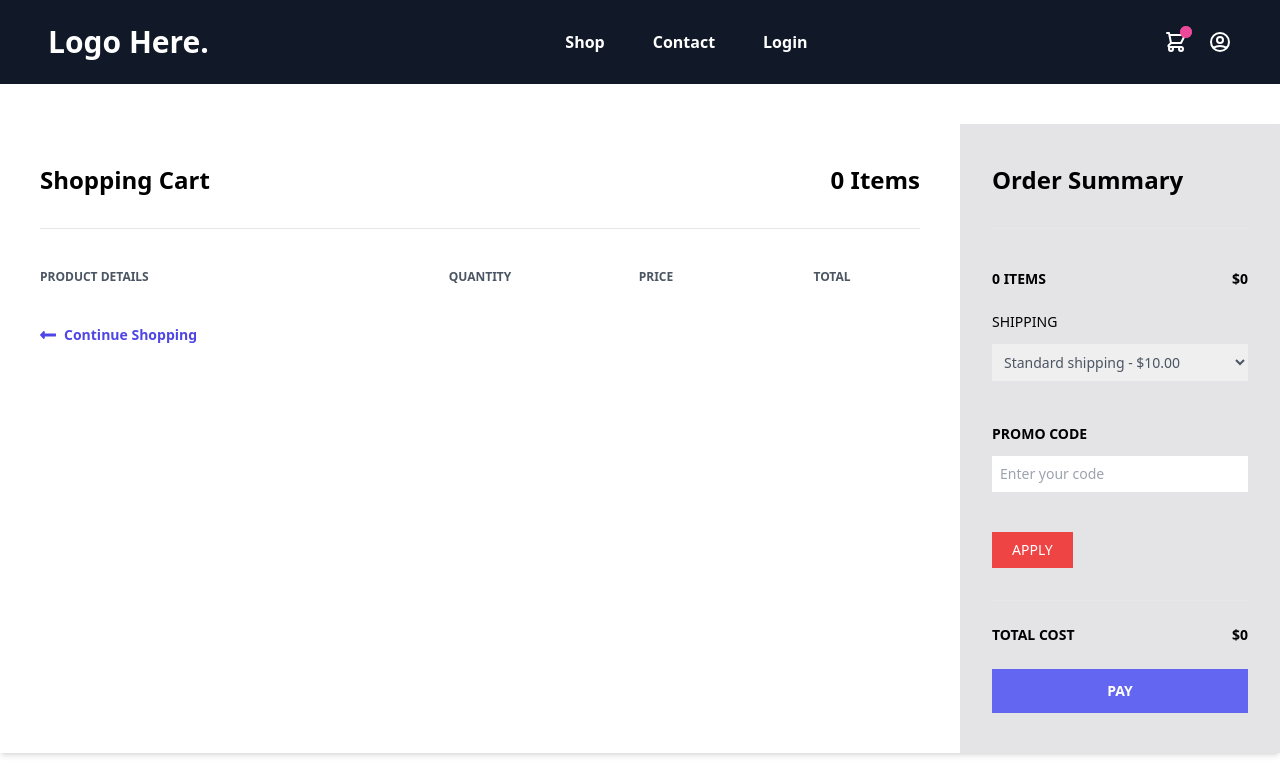
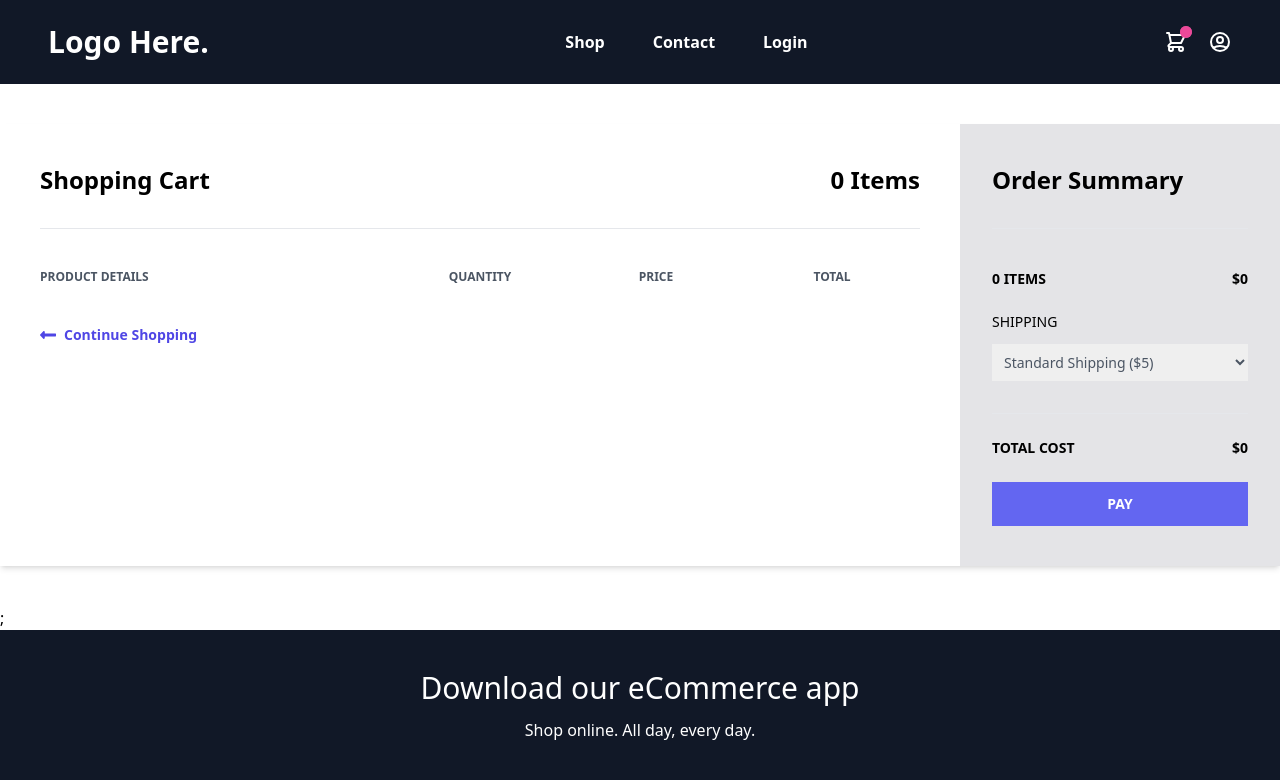
Before and after one commit to ahmad-almoustafa/e-commerce, a React (Create React App) app in the folder client/: page /checkout in a window 1280 px wide. Shown: the top 780 px of the page. Built offline with nearby package versions, Linux system fonts and the light colour scheme.

Commit message:
shippingSlice

```diff
--- a/client/src/components/cart/OrderSummary.js
+++ b/client/src/components/cart/OrderSummary.js
@@ -1,22 +1,30 @@
+import { useDispatch, useSelector } from "react-redux";
 import { Link } from "react-router-dom";
-const OrderSummary = ({cartCount, total}) => {
+import { selectShippingMethods } from "../../features/shipping/selector";
+import { setSelectedShippingMethod } from "../../features/shipping/shippingSlice";
+import ShippingMethods from "./ShippingMethods";
+const OrderSummary = ({cartCount,cartTotal,total}) => {
+  const shippingMethods =useSelector(selectShippingMethods)
+  const dispatch = useDispatch();
+  const handleShippingChange = e => {
+    e.preventDefault();
+   dispatch(setSelectedShippingMethod(e.target.value));
+  }
   return (
     <>
     <div className=" bg-zinc-200 w-1/4 px-8 py-10">
       <h1 className="font-semibold text-2xl border-b pb-8">Order Summary</h1>
       <div className="flex justify-between mt-10 mb-5">
         <span className="font-semibold text-sm uppercase"> {cartCount} Items</span>
-        <span className="font-semibold text-sm">${total}</span>
+        <span className="font-semibold text-sm">${cartTotal}</span>
       </div>
       <div>
         <label className="font-medium inline-block mb-3 text-sm uppercase">
           Shipping
         </label>
-        <select className="block p-2 text-gray-600 w-full text-sm">
-          <option>Standard shipping - $10.00</option>
-        </select>
+        <ShippingMethods shippingMethods={shippingMethods} onChange={handleShippingChange}/>
       </div>
-      <div className="py-10">
+      {/* <div className="py-10">
         <label
           htmlFor="promo"
           className="font-semibold inline-block mb-3 text-sm uppercase"
@@ -32,14 +40,14 @@ const OrderSummary = ({cartCount, total}) => {
       </div>
       <button className="bg-red-500 hover:bg-red-600 px-5 py-2 text-sm text-white uppercase">
         Apply
-      </button>
+      </button> */}
       <div className="border-t mt-8">
         <div className="flex font-semibold justify-between py-6 text-sm uppercase">
           <span>Total cost</span>
           <span>${total}</span>
         </div>
         <Link to="/payment">
-        <button className="bg-indigo-500 font-semibold hover:bg-indigo-600 py-3 text-sm text-white uppercase w-full">
+        <button   disabled={total <= 0} className="bg-indigo-500 font-semibold hover:bg-indigo-600 py-3 text-sm text-white uppercase w-full">
           Pay
         </button>
         </Link>
--- /dev/null
+++ b/client/src/components/cart/ShippingMethods.js
@@ -0,0 +1,15 @@
+import React from "react";
+
+const ShippingMethods = ({ shippingMethods, onChange, selectedMethod }) => {
+  return (
+    <select value={selectedMethod} onChange={onChange} className="block p-2 text-gray-600 w-full text-sm">
+      {shippingMethods.map((method) => (
+        <option key={method.id} value={method.id}>
+          {method.name} (${method.cost})
+        </option>
+      ))}
+    </select>
+  );
+};
+
+export default ShippingMethods;
--- a/client/src/features/cart/selector.js
+++ b/client/src/features/cart/selector.js
@@ -1,4 +1,5 @@
 import { createSelector } from "reselect";
+import { selectShippingCost } from "../shipping/selector";
 
 //function that take obj{cart:val,... } and return the cart property of that object
 // Arrow function, direct lookup
@@ -15,13 +16,18 @@ const selectCartItemsSlice = (state) => state.cart.cartItems;
 
 // total is derived from the state : calculated, no need to be part of the state
 //memoized => only if cartItems changed the calc logic will be re-executed
-export const selectTotal = createSelector([selectCartItemsSlice], (cartItems) =>
+export const selectCartTotal = createSelector([selectCartItemsSlice], (cartItems) =>
   Object.values(cartItems).reduce(
     (sum, curr) => sum + curr.product.price * curr.qty,
     0
   )
 );
 
+//total= cartTotal + shippingCost
+export const selectTotal = createSelector(
+  [selectCartTotal, selectShippingCost],
+  (cartTotal, shippingCost) => cartTotal > 0 ? cartTotal + shippingCost : 0
+);
 
 //memoized => only if cartItems changed the calc logic will be re-executed
 export const selectCartCount = createSelector([selectCartItemsSlice], (cartItems) =>
--- /dev/null
+++ b/client/src/features/shipping/selector.js
@@ -0,0 +1,32 @@
+import { createSelector } from "@reduxjs/toolkit";
+
+ //<=> match with the key used on the store combineReducers)
+const selectShippingReducer = (state) => state.shipping;
+
+export const selectShippingMethods = createSelector(
+    [selectShippingReducer], (shipping) => shipping.shippingMethods
+)
+
+export const selectSelectedShippingMethod= createSelector(
+    [selectShippingReducer], (shipping) => shipping.selectedShippingMethod
+)
+export const selectShippingCost = createSelector(
+    [selectShippingReducer],
+    (shipping) => {
+      const selectedShippingMethod = shipping.shippingMethods.find(
+        (method) => method.id === shipping.selectedShippingMethod
+      );
+      console.log('*selectedShippingMethod', shipping.selectedShippingMethod)
+      console.log('*shipping.shippingMethods', shipping.shippingMethods)
+
+     console.log('*selectedShippingMethod', selectedShippingMethod)
+      return selectedShippingMethod ? selectedShippingMethod.cost : 0;
+    }
+);
+
+// export const selectShippingCost = createSelector(
+//     [selectShippingReducer],
+//     (shipping) => {
+//       return shipping.selectedShippingMethod ? shipping.shippingMethods[shipping.selectedShippingMethod] : 0;
+//     }
+// );
--- /dev/null
+++ b/client/src/features/shipping/shippingSlice.js
@@ -0,0 +1,28 @@
+import { createSlice } from "@reduxjs/toolkit";
+
+
+const initialShippingState = {
+  shippingMethods: [
+    { id: 1, name: "Standard Shipping", cost: 5 },
+    { id: 2, name: "Express Shipping", cost: 10 },
+    { id: 3, name: "International Shipping", cost: 20 },
+  ],
+  selectedShippingMethod: 1, //int
+};
+
+const shippingSlice = createSlice({
+  name: "shipping",
+  initialState: initialShippingState,
+  reducers: {
+    setShippingMethods: (state, action) => {
+      state.shippingMethods = action.payload;
+    },
+    setSelectedShippingMethod: (state, action) => {
+        console.log('setSelectedShippingMethod',action.payload )
+      state.selectedShippingMethod = parseInt(action.payload); // make sure to parse the payload as int
+    },
+  },
+});
+
+export default shippingSlice.reducer;
+export const { setShippingMethods, setSelectedShippingMethod } = shippingSlice.actions;
--- a/client/src/features/store.js
+++ b/client/src/features/store.js
@@ -4,6 +4,7 @@ import cartReducer from "./cart/cartSlice";
 import seoSlice from "./seo/seoSlice"
 import { combineReducers } from "redux";
 import paymentSlice from './payment/paymentSlice';
+import shippingSlice from './shipping/shippingSlice';
 
 /**
  * Redux application
@@ -21,6 +22,7 @@ const rootReducer= combineReducers({
     cart: cartReducer,
     seo: seoSlice.reducer,
     payment:paymentSlice,
+    shipping:shippingSlice,
 })
 
 export const store=configureStore({
--- a/client/src/pages/Checkout.js
+++ b/client/src/pages/Checkout.js
@@ -1,21 +1,23 @@
 import { useSelector } from "react-redux";
 import CartItems from "./../components/cart/CartItems";
 import OrderSummary from "./../components/cart/OrderSummary";
-import { selectCartItems, selectTotal,selectCartCount } from "../features/cart/selector";
+import { selectCartItems, selectTotal,selectCartCount, selectCartTotal } from "../features/cart/selector";
 import { withSEO } from "../components/Seo/withSEO";
+
 
 const Checkout = () => {
   //use Selector to get data from Redux state store
   const cartItems = useSelector(selectCartItems);
   const total = useSelector(selectTotal);
+  const cartTotal = useSelector(selectCartTotal);
   const cartCount = useSelector(selectCartCount);
-  console.log("cartItems", cartItems);
+
   return (
     <>
       <div className="container mx-auto mt-10">
         <div className="flex shadow-md my-10">
-          <CartItems cartItems={cartItems} cartCount={cartCount}  total={total}></CartItems>
-          <OrderSummary cartCount={cartCount} total={total} />
+          <CartItems {...{ cartItems, cartCount, total }}></CartItems>
+          <OrderSummary {...{cartCount,cartTotal,total}} />
         </div>
       </div>
     </>
--- a/client/src/pages/Payment.js
+++ b/client/src/pages/Payment.js
@@ -4,7 +4,7 @@ import { Elements } from "@stripe/react-stripe-js";
 import PaymentForm from "../components/payment/PaymentForm";
 import { loadStripe } from "@stripe/stripe-js";
 import { useDispatch, useSelector } from "react-redux";
-import { selectTotal } from "../features/cart/selector";
+import { selectCartTotal, selectTotal } from "../features/cart/selector";
 import axios from "axios";
 import { withSEO } from "../components/Seo/withSEO";
 import { selectPaymentStripe } from "../features/payment/selectors";
```
